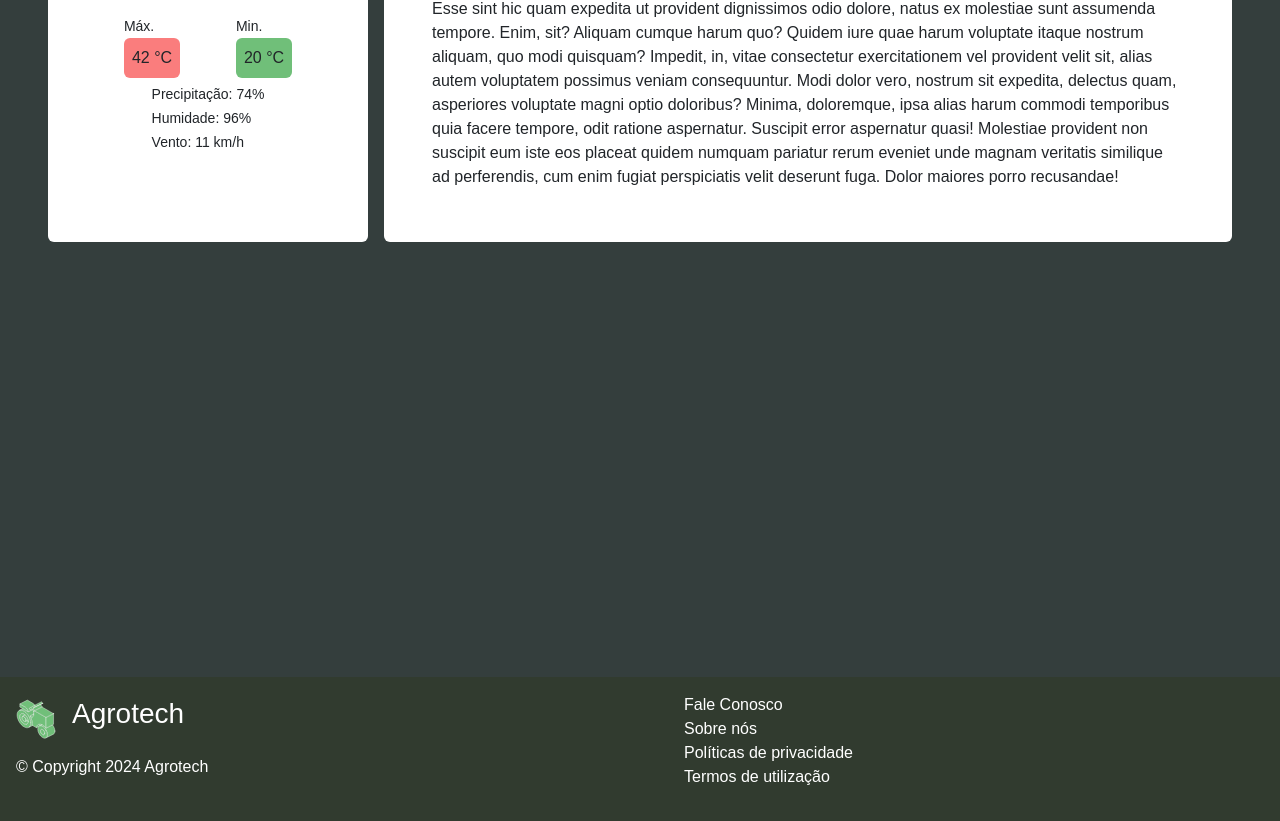
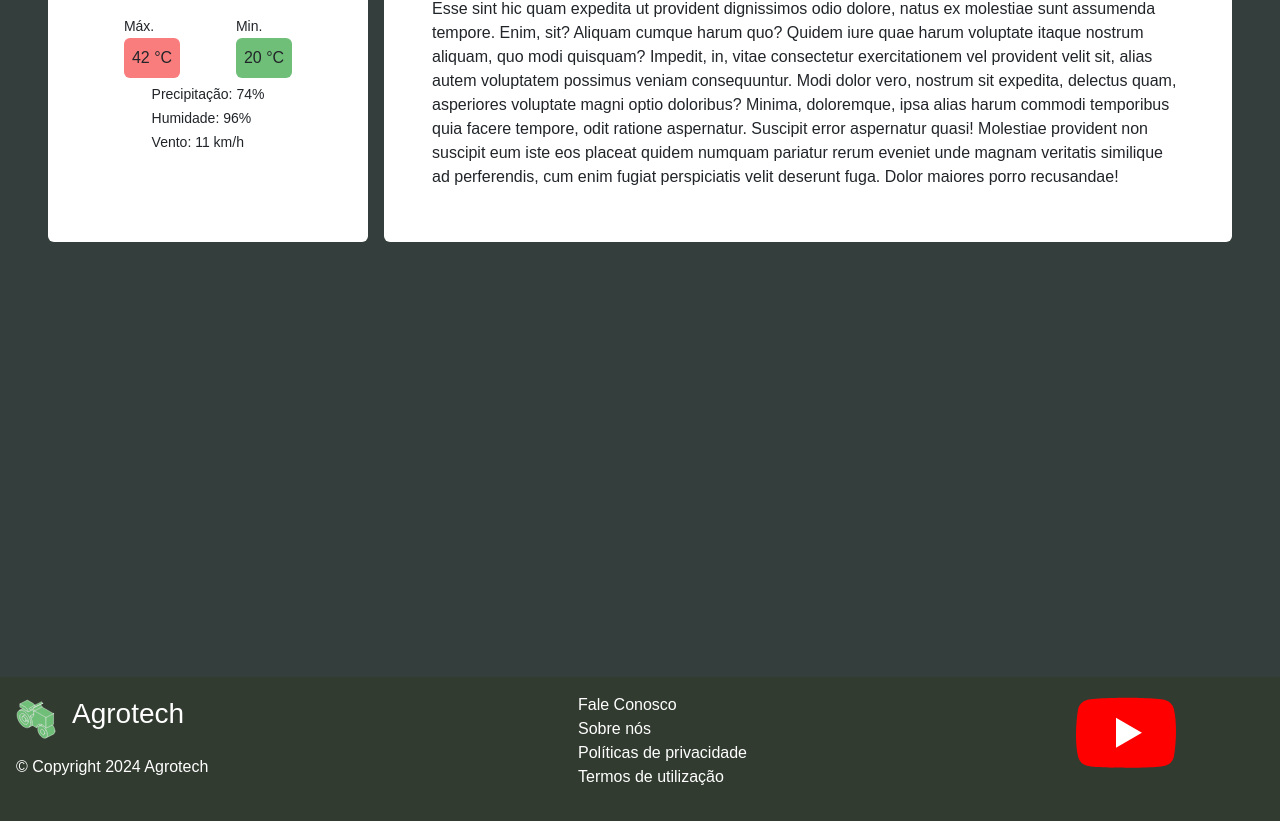
Before and after one commit to FIAP-1ESOR-2024-2/sprint5, a React (Vite) app: page / in a window 1280 px wide. Shown: the part 245-1066 px from the top of the page. Built offline with nearby package versions, Linux system fonts and the light colour scheme.

Commit message:
Adds Youtube Logo to Project

```diff
--- a/src/components/Footer/Footer.jsx
+++ b/src/components/Footer/Footer.jsx
@@ -6,7 +6,7 @@ function Footer() {
     return (
         <>
             <div className="row p-3 bg-secondary shadow-sm mt-auto">
-                <div className="col-6">
+                <div className="col-5">
                     <div className="d-flex align-items-center">
                         <Link to="/">
                             <img src={agotechLogo} alt="Logo Agrotech" className="me-3 main-logo" />
@@ -15,7 +15,7 @@ function Footer() {
                     </div>
                     <p className="mt-3 text-color">© Copyright 2024 Agrotech</p>
                 </div>
-                <div className="col-4">
+                <div className="col-5">
                     <ul>
                         <li>
                             <Link to="/contact" className="text-color">
@@ -39,6 +39,11 @@ function Footer() {
                         </li>
                     </ul>
                 </div>
+                <div className="col-2">
+                     <a href="https://youtube.com.br/" target="_blank">
+                         <svg xmlns="http://www.w3.org/2000/svg" width="100" height="80" viewBox="0 0 256 180"><path fill="#f00" d="M250.346 28.075A32.18 32.18 0 0 0 227.69 5.418C207.824 0 127.87 0 127.87 0S47.912.164 28.046 5.582A32.18 32.18 0 0 0 5.39 28.24c-6.009 35.298-8.34 89.084.165 122.97a32.18 32.18 0 0 0 22.656 22.657c19.866 5.418 99.822 5.418 99.822 5.418s79.955 0 99.82-5.418a32.18 32.18 0 0 0 22.657-22.657c6.338-35.348 8.291-89.1-.164-123.134"/><path fill="#fff" d="m102.421 128.06l66.328-38.418l-66.328-38.418z"/></svg>
+                     </a>
+                 </div>
             </div>
         </>
     )
```
